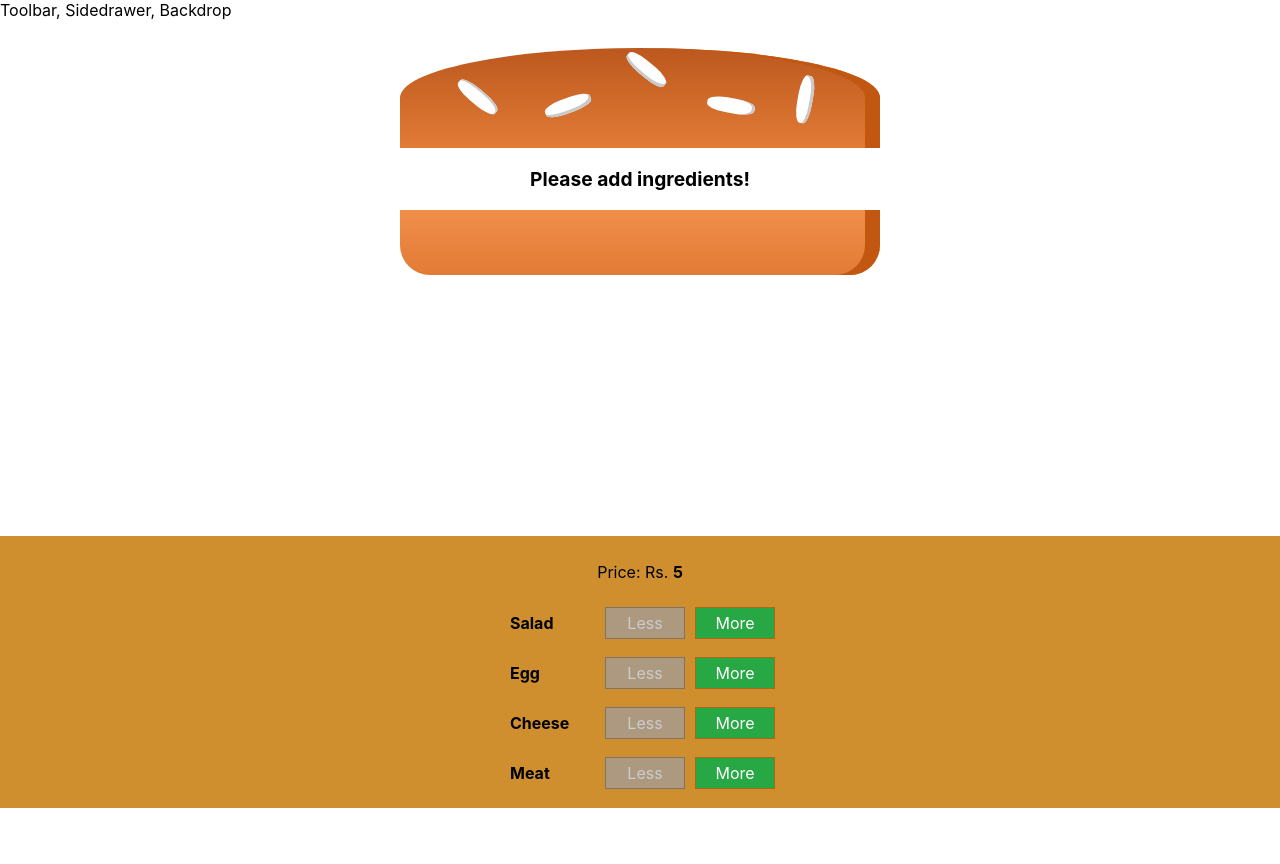
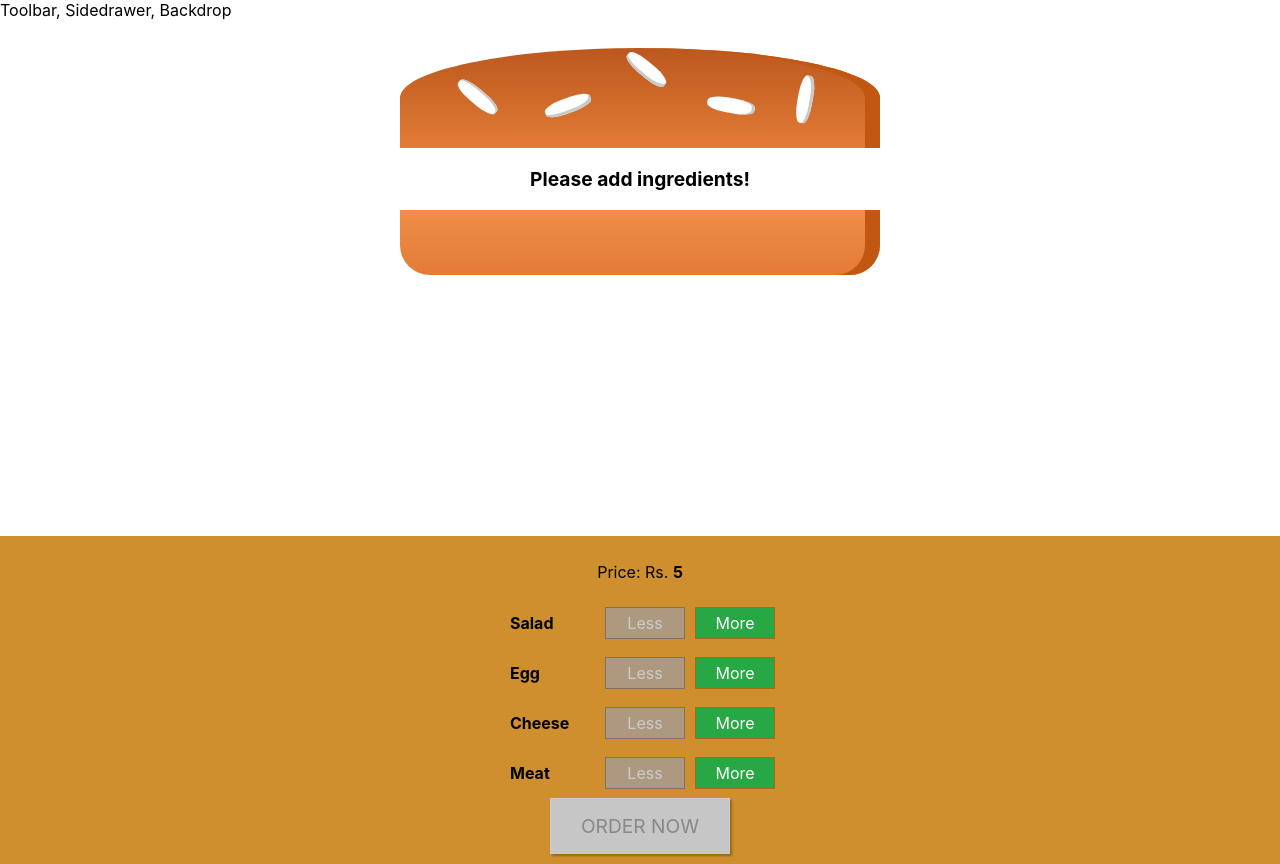
Before and after one commit to talalahmed95/build-my-burger, a React (Create React App) app: page / in a window 1280 px wide. Before the commit the page ends 808 px from the top, so only its background shows below. Built offline with nearby package versions, Linux system fonts and the light colour scheme.

Commit message:
order button

```diff
--- a/src/components/Burger/BuildControls/BuildControls.js
+++ b/src/components/Burger/BuildControls/BuildControls.js
@@ -21,6 +21,7 @@ const buildControls = (props) => (
 				disabled={props.disabled[ctrl.type]}
 			/>
 		))}
+		<button className={classes.OrderBtn} disabled={!props.purchasable}>ORDER NOW</button>
 	</div>
 );
 
--- a/src/components/Burger/BuildControls/BuildControls.module.css
+++ b/src/components/Burger/BuildControls/BuildControls.module.css
@@ -8,3 +8,41 @@
 	margin: auto;
 	padding: 10px 0;
 }
+
+.OrderBtn {
+	background-color: #DAD735;
+	cursor: pointer;
+	border: 1px solid #966909;
+	color: #966909;
+	box-shadow: 2px 2px 2px #966909;
+	padding: 15px 30px;
+	font-family: inherit;
+	font-size: 1.2em;
+}
+
+.OrderBtn:hover, .OrderBtn:active {
+	background-color: #A0DB41;
+}
+
+.OrderBtn:disabled {
+	background-color: #C7C6C6;
+	cursor: not-allowed;
+	border: 1px solid #ccc;
+	color: #888888;
+}
+
+.OrderBtn:not(:disabled) {
+	animation: enable 0.3s linear;
+}
+
+@keyframes enable {
+	0% {
+		transform: scale(1);
+	}
+	60% {
+		transform: scale(1.1);
+	}
+	100% {
+		transform: scale(1);
+	}
+}
--- a/src/containers/BurgerBuilder/BurgerBuilder.js
+++ b/src/containers/BurgerBuilder/BurgerBuilder.js
@@ -18,7 +18,8 @@ class BurgerBuilder extends Component {
 			cheese: 0,
 			meat: 0
 		},
-		totalPrice: 5
+		totalPrice: 5,
+		purchasable: false
 	}
 
 	addIngredientHandler = (type) => {
@@ -30,6 +31,7 @@ class BurgerBuilder extends Component {
 		const oldPrice = this.state.totalPrice;
 		const updatedPrice = priceAdd + oldPrice;
 		this.setState({ingredients: updatedIngredients, totalPrice: updatedPrice});
+		this.orderBtnToggleHandler(updatedIngredients);
 	}
 
 	removeIngredientHandler = (type) => {
@@ -44,6 +46,18 @@ class BurgerBuilder extends Component {
 		const oldPrice = this.state.totalPrice;
 		const updatedPrice = oldPrice - priceSub;
 		this.setState({ingredients: updatedIngredients, totalPrice: updatedPrice});
+		this.orderBtnToggleHandler(updatedIngredients);
+	}
+
+	orderBtnToggleHandler = (ingredients) => {
+		const sum = Object.keys(ingredients).map((igKey) => {
+			return ingredients[igKey];
+		})
+		.reduce((sum, el) => {
+			return sum + el;
+		});
+
+		this.setState( { purchasable: sum > 0 } );
 	}
 
 	render () {
@@ -59,6 +73,7 @@ class BurgerBuilder extends Component {
 					ingredientsRemoved={this.removeIngredientHandler}
 					disabled={disabledInfo}
 					price={this.state.totalPrice}
+					purchasable={this.state.purchasable}
 				/>
 			</Aux>
 		);
```
